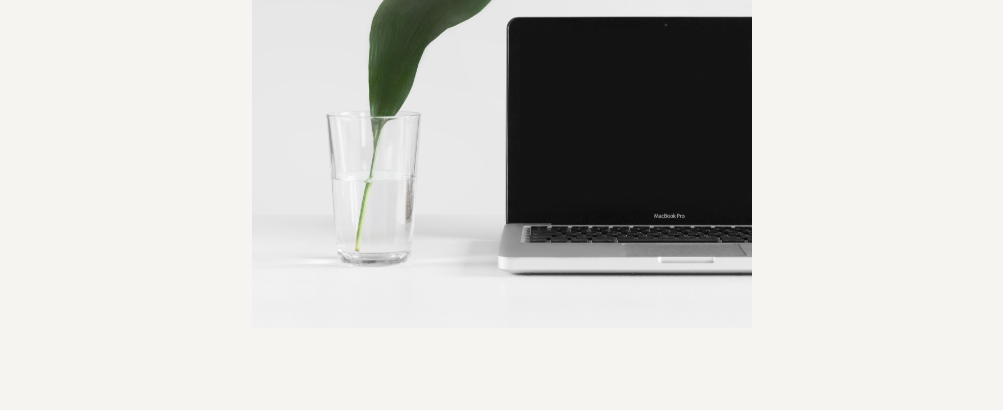
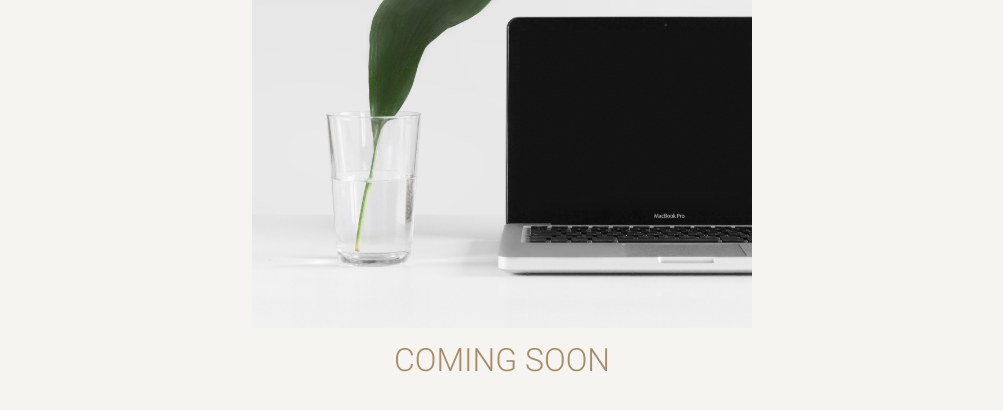
Before and after one commit to flip-in/profile, a website built with webpack: page index.html in a window 1280 px wide. Shown: the part 310-720 px from the top of the page, without its empty margins (138-1141 px from the left). Built offline with nearby package versions, Linux system fonts and the light colour scheme.

Commit message:
added font families

```diff
--- a/index.html
+++ b/index.html
@@ -47,6 +47,10 @@
   </div> -->
 
 
+  <div class="coming-soon mt-2">
+    <span>COMING SOON</span>
+  </div>
+
 
 
   <!-- <div class="footer">
--- a/src/styles/config/_fonts.scss
+++ b/src/styles/config/_fonts.scss
@@ -0,0 +1,6 @@
+@import url('https://fonts.googleapis.com/css2?family=Lato:wght@300;400;700;900&family=Roboto:wght@300;400;500&display=swap');
+
+body {
+  // font-family: 'Lato', sans-serif;
+  font-family: 'Roboto', sans-serif;
+}
--- a/src/styles/style.scss
+++ b/src/styles/style.scss
@@ -10,3 +10,12 @@ a {
 body {
   background-color: #F6F4F0;
 }
+
+.coming-soon {
+  span{
+    font-size: 32px;
+    color: #A68C69;
+    font-weight: 300;
+  }
+  text-align: center;
+}
```
